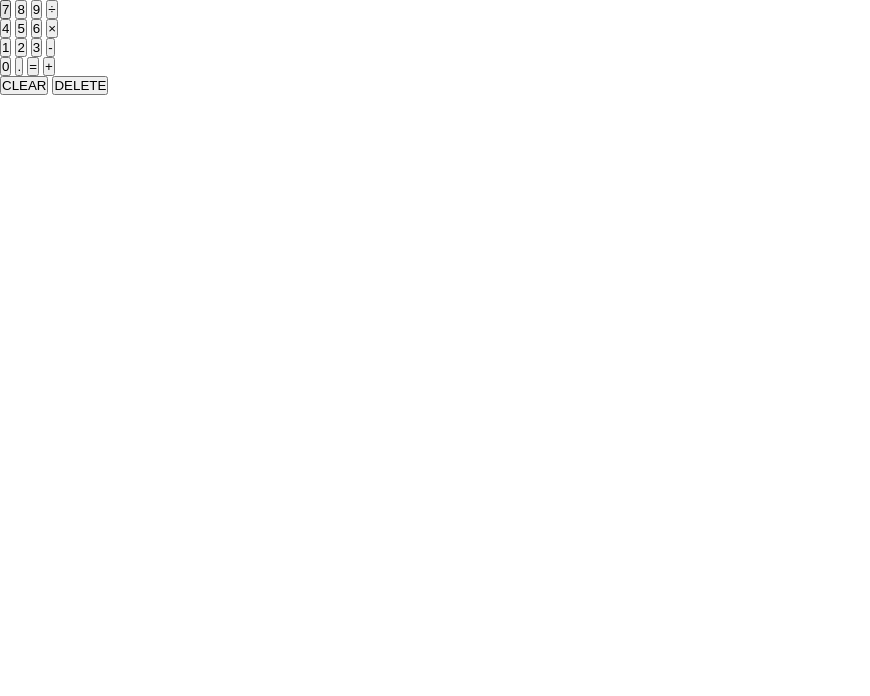
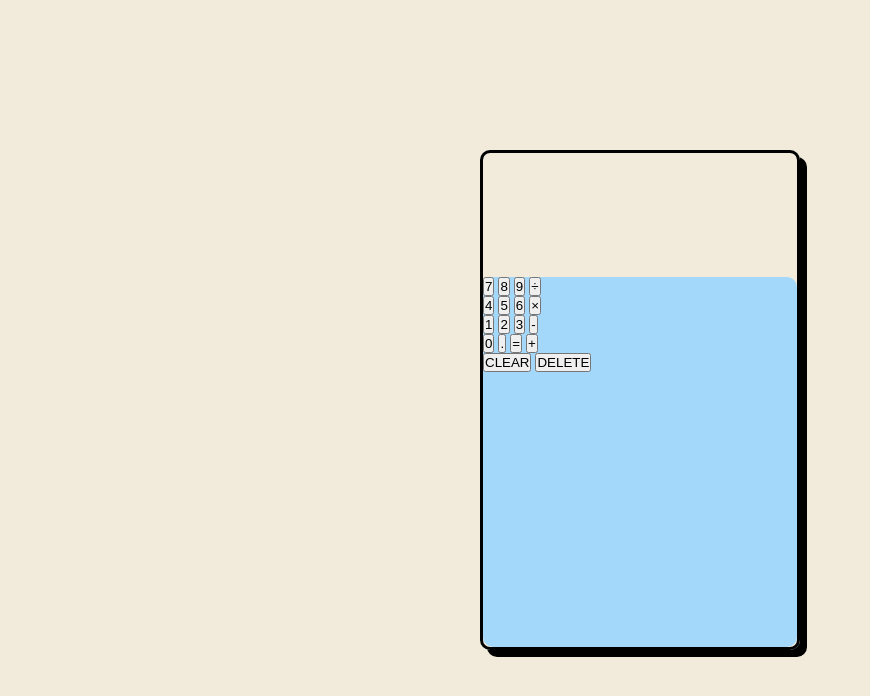
Before and after one commit to kalbela/calculator, a plain HTML site: page index.html in a window 1280 px wide. Shown: the whole page, without its empty margins (0-870 px from the left). Drawn offline with Linux system fonts and the light colour scheme.

Commit message:
style calc shape

```diff
--- a/style.css
+++ b/style.css
@@ -3,3 +3,33 @@
     padding: 0;
     box-sizing: border-box;
 }
+
+body {
+    height: 100vh;
+    display: flex;
+    justify-content: center;
+    align-items: center;
+    background: #f2ebdb;
+}
+
+.calc-container {
+    border: 3px solid black;
+    box-shadow: black 7px 7px 0px;
+    max-height: 500px;
+    height: 90%;
+    max-width: 320px;
+    width: 90%;
+    border-radius: 10px;
+}
+
+.result-container {
+    width: 100%;
+    height: 25%;
+}
+
+.function-container {
+    width: 100%;
+    height: 75%;
+    background: #a4d8fb;
+    border-radius: 10px;
+}
```
